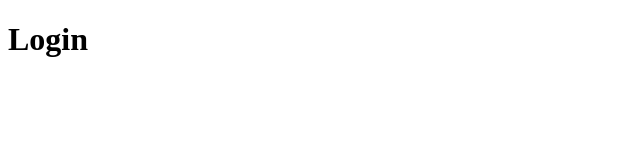
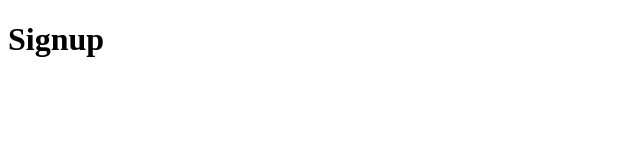
Before and after one commit to lingeshkouti/git-adventure, a plain HTML site: page login.html in a window 1280 px wide. Shown: the full height of the page, 0-640 px from the left. Drawn offline with Linux system fonts and the light colour scheme.

Commit message:
login html v1

```diff
--- a/login.html
+++ b/login.html
@@ -7,6 +7,6 @@
     <title>Signup</title>
 </head>
 <body>
-    <h1>Login</h1>
+    <h1>Signup</h1>
 </body>
 </html>
```
